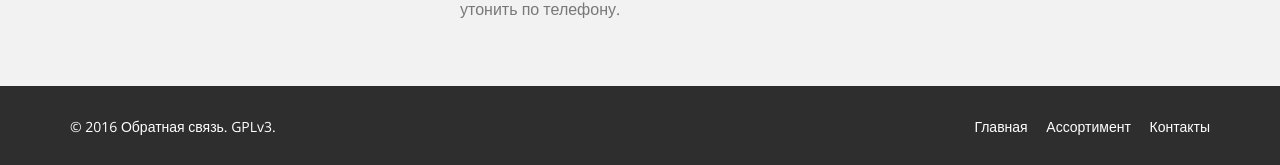
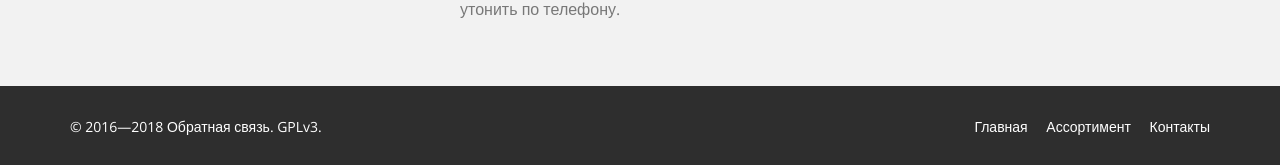
Before and after one commit to seven-4-seven/seven-4-seven.github.io, a Jekyll site: the page index.html, which Jekyll copies as it is, in a window 1280 px wide and 900 px high, scrolled down 773 px. Shown: the part 732-897 px from the top of the window. Built offline with Jekyll 4.4.1, drawn with Linux system fonts in a browser that asks for light colours.

Commit message:
Changed year

```diff
--- a/404.html
+++ b/404.html
@@ -98,7 +98,7 @@
         <div class="container">
             <div class="row">
                 <div class="col-sm-6">
-                    &copy; 2016 <a href="mailto:mail@yar-truba.ru" title="Обратная связь">Обратная связь</a>. GPLv3.
+                    &copy; 2016—2018 <a href="mailto:mail@yar-truba.ru" title="Обратная связь">Обратная связь</a>. GPLv3.
                 </div>
                 <div class="col-sm-6">
                     <ul class="pull-right">
--- a/contact-us.html
+++ b/contact-us.html
@@ -161,7 +161,7 @@
         <div class="container">
             <div class="row">
                 <div class="col-sm-6">
-                    &copy; 2016 <a href="mailto:mail@yar-truba.ru" title="Обратная связь">Обратная связь</a>. GPLv3.
+                    &copy; 2016—2018 <a href="mailto:mail@yar-truba.ru" title="Обратная связь">Обратная связь</a>. GPLv3.
                 </div>
                 <div class="col-sm-6">
                     <ul class="pull-right">
--- a/index.html
+++ b/index.html
@@ -214,7 +214,7 @@
         <div class="container">
             <div class="row">
                 <div class="col-sm-6">
-                    &copy; 2016 <a href="mailto:mail@yar-truba.ru" title="Обратная связь">Обратная связь</a>. GPLv3.
+                    &copy; 2016—2018 <a href="mailto:mail@yar-truba.ru" title="Обратная связь">Обратная связь</a>. GPLv3.
                 </div>
                 <div class="col-sm-6">
                     <ul class="pull-right">
--- a/prices.html
+++ b/prices.html
@@ -344,7 +344,7 @@
         <div class="container">
             <div class="row">
                 <div class="col-sm-6">
-                    &copy; 2016 <a href="mailto:mail@yar-truba.ru" title="Обратная связь">Обратная связь</a>. GPLv3.
+                    &copy; 2016—2018 <a href="mailto:mail@yar-truba.ru" title="Обратная связь">Обратная связь</a>. GPLv3.
                 </div>
                 <div class="col-sm-6">
                     <ul class="pull-right">
```
